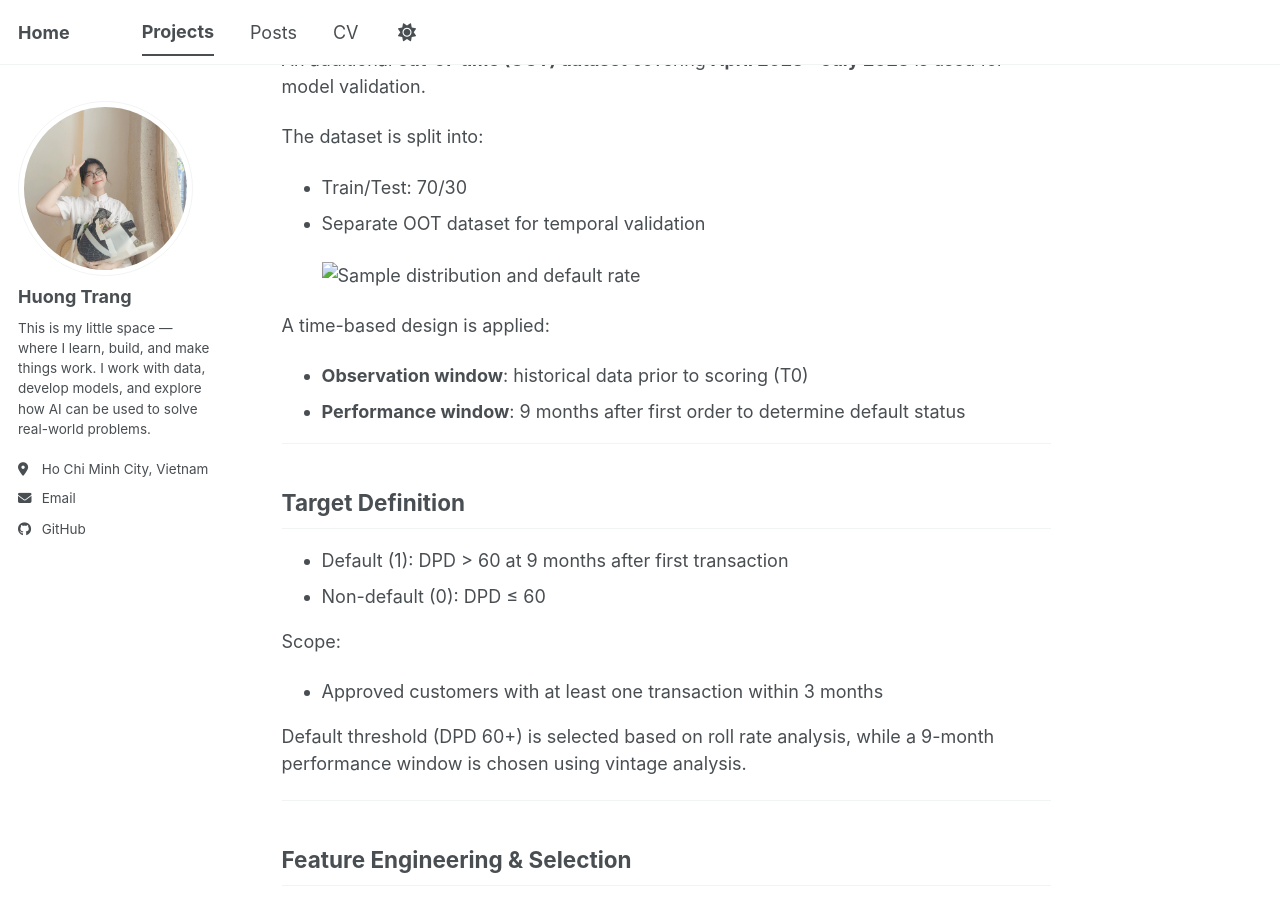
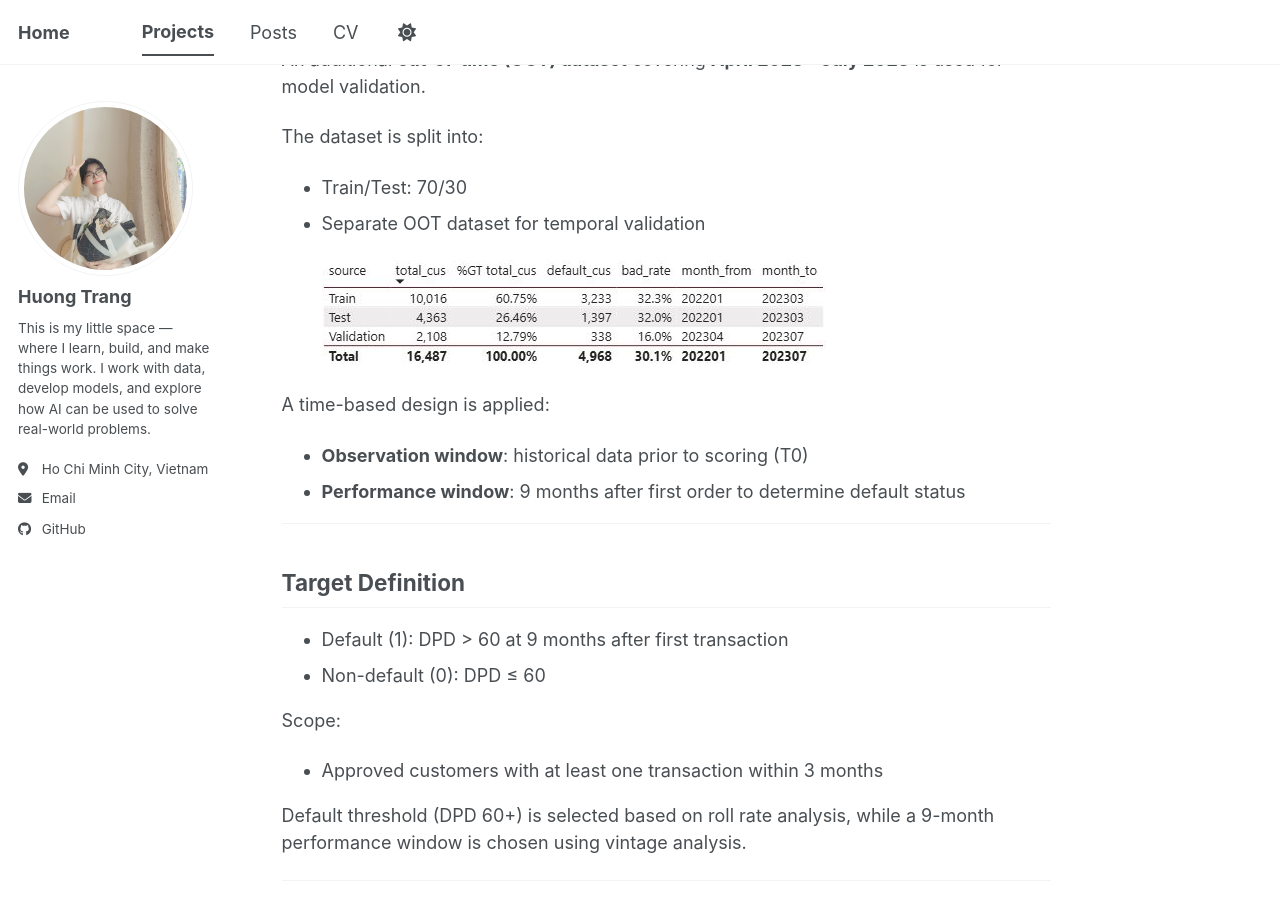
Before and after one commit to HuongTrangDo/huongtrangdo.github.io, a Jekyll site: the page built from _projects/2023-12-20-project-ascore.md, in a window 1280 px wide and 900 px high, scrolled down 1468 px. Built offline with Jekyll 4.4.1, drawn with Linux system fonts in a browser that asks for light colours; a script bundle is joined from its source files by our own code; library files that are not in the unit come from our copies.

Commit message:
Update 2023-12-20-project-ascore.md

```diff
--- a/_projects/2023-12-20-project-ascore.md
+++ b/_projects/2023-12-20-project-ascore.md
@@ -55,7 +55,7 @@ The dataset is split into:
 - Train/Test: 70/30
 - Separate OOT dataset for temporal validation
 
-  ![Sample distribution and default rate]({{ "/images/project_ascore_sample_sum.jpg" | relative_url }})
+  ![Sample distribution and default rate]({{ "/images/projects/project_ascore_sample_sum.jpg" | relative_url }})
 
 A time-based design is applied:
 - **Observation window**: historical data prior to scoring (T0)
```
